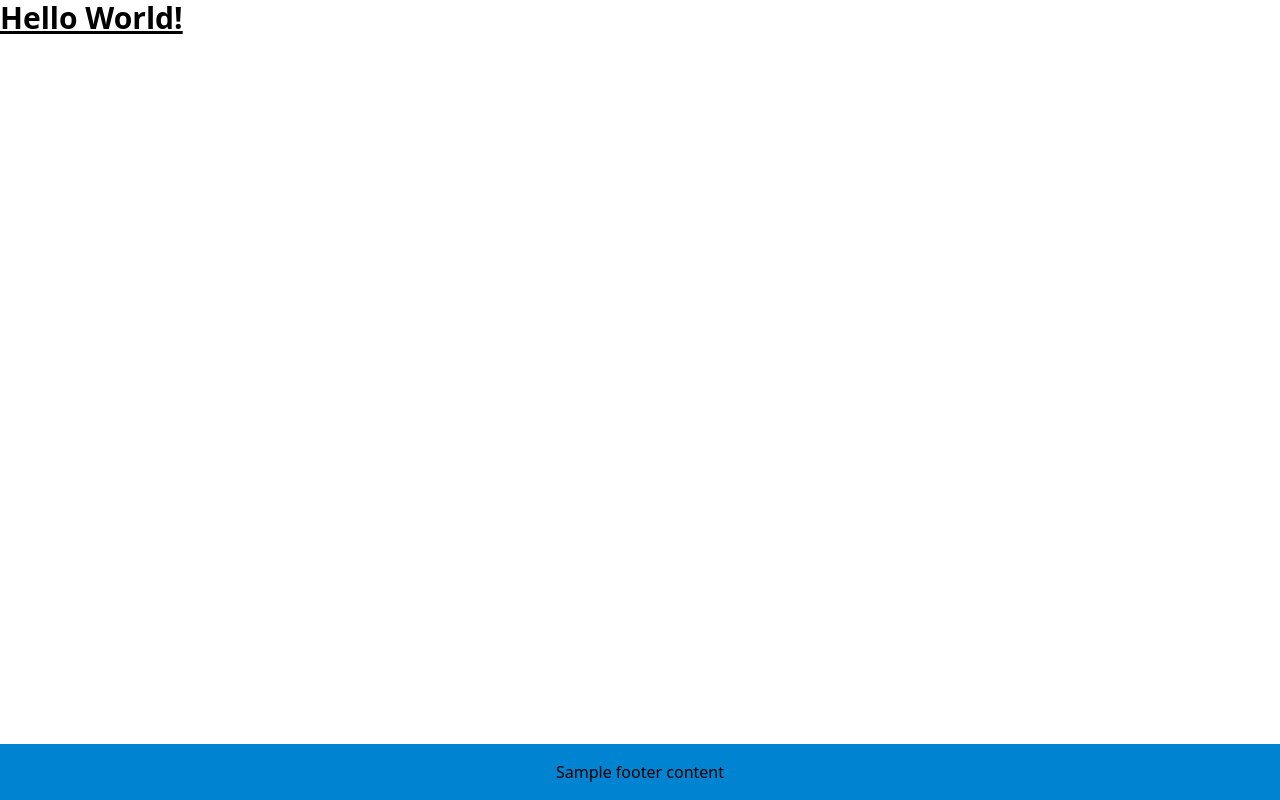
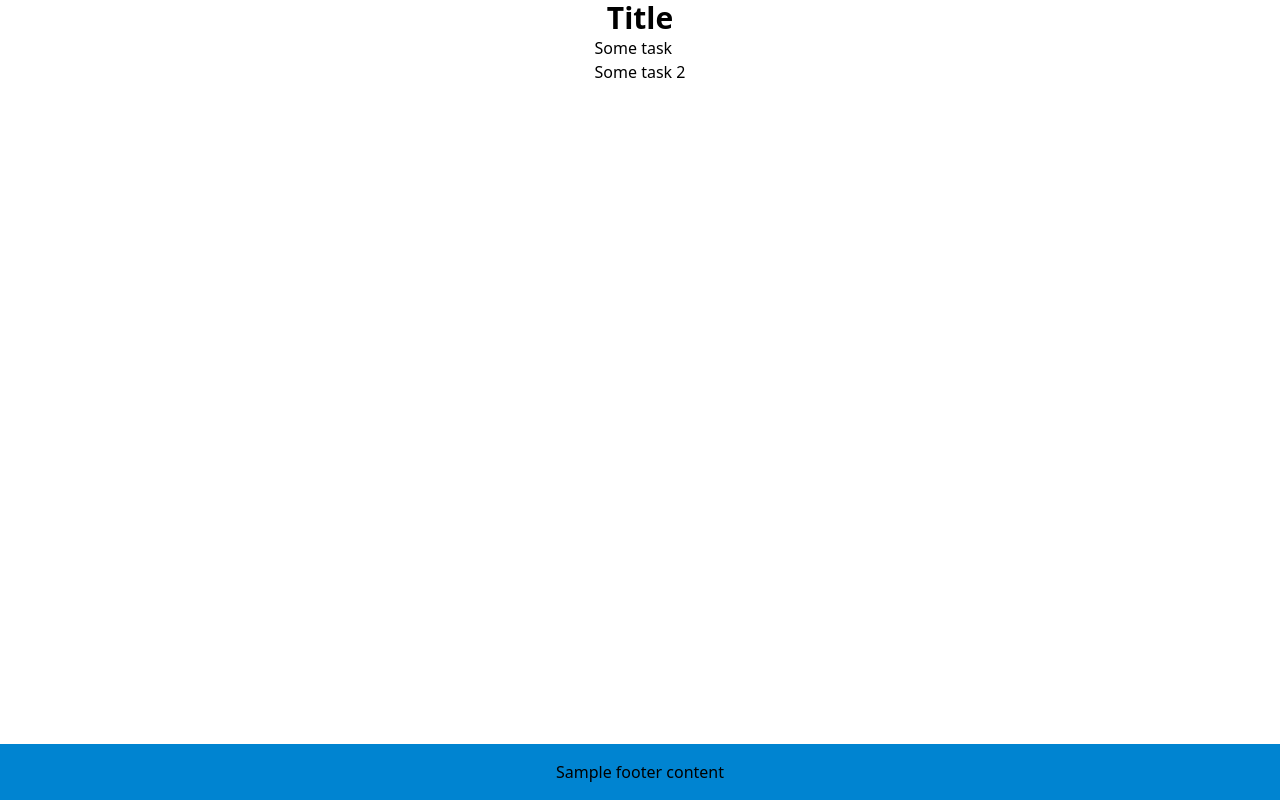
Before and after one commit to Joan-rv/todooo, a Next.js app: page / in a window 1280 px wide. Built offline with nearby package versions, Linux system fonts and the light colour scheme.

Commit message:
TodoItem component

```diff
--- a/app/page.tsx
+++ b/app/page.tsx
@@ -1,5 +1,13 @@
+import TodoItem from "@/components/todo-item";
+
 export default function Page() {
     return (
-        <h1 className="text-3xl font-bold underline">Hello World!</h1>
+        <div className="flex flex-col items-center">
+            <h1 className="text-3xl font-bold"> Title</h1>
+            <ul>
+                <li><TodoItem title="Some task" /></li>
+                <li><TodoItem title="Some task 2" /></li>
+            </ul>
+        </div >
     );
 }
--- /dev/null
+++ b/components/todo-item.tsx
@@ -0,0 +1,9 @@
+type TodoItemProps = {
+    title: string;
+}
+
+export default function TodoItem({ title }: TodoItemProps) {
+    return (
+        <p>{title}</p>
+    );
+}
```
